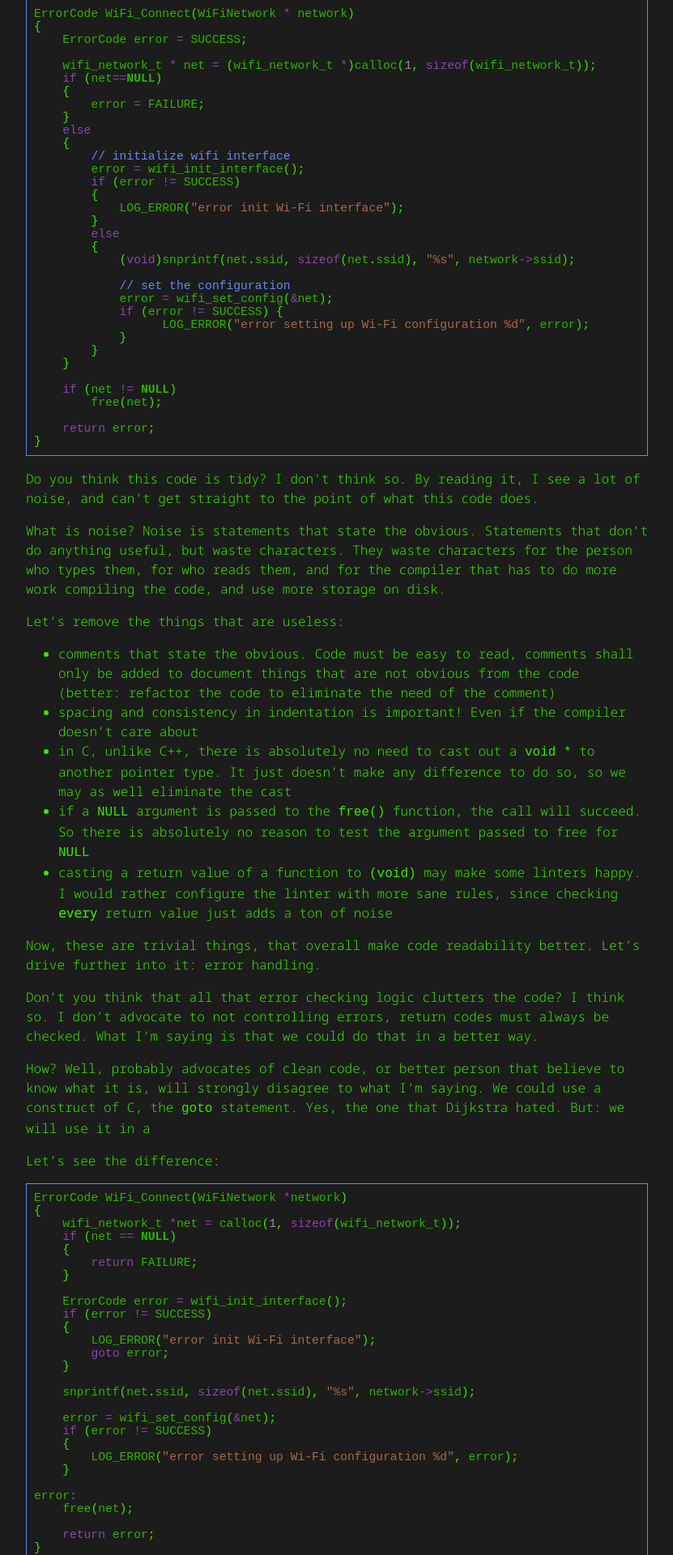
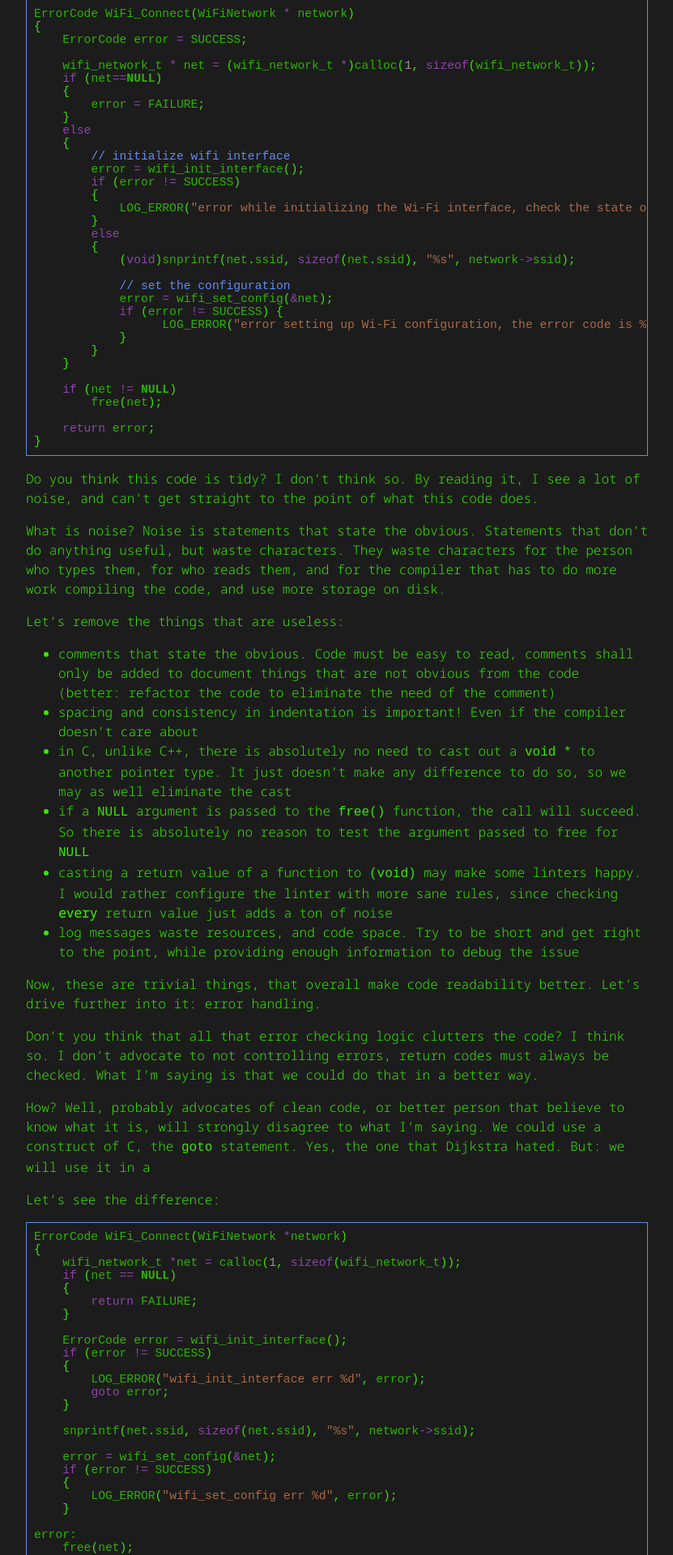
Before and after one commit to alerighi/alerighi.github.io, a Jekyll site: the page built from _posts/2024-04-27-clean-code.md, in a window 1280 px wide. Shown: the part 525-2445 px from the top of the page at 81% size, without its empty margins (224-1055 px from the left). Built offline with Jekyll 4.4.1, drawn with Linux system fonts in a browser that asks for light colours.

Commit message:
update example

```diff
--- a/_posts/2024-04-27-clean-code.md
+++ b/_posts/2024-04-27-clean-code.md
@@ -39,7 +39,7 @@ ErrorCode WiFi_Connect(WiFiNetwork * network)
         error = wifi_init_interface();
         if (error != SUCCESS)
         {
-            LOG_ERROR("error init Wi-Fi interface");
+            LOG_ERROR("error while initializing the Wi-Fi interface, check the state of the MCU");
         }
         else
         {
@@ -48,7 +48,7 @@ ErrorCode WiFi_Connect(WiFiNetwork * network)
             // set the configuration
             error = wifi_set_config(&net);
             if (error != SUCCESS) {
-                  LOG_ERROR("error setting up Wi-Fi configuration %d", error);
+                  LOG_ERROR("error setting up Wi-Fi configuration, the error code is %d", error);
             }
         }
     }
@@ -74,6 +74,7 @@ Let's remove the things that are useless:
 - in C, unlike C++, there is absolutely no need to cast out a `void *` to another pointer type. It just doesn't make any difference to do so, so we may as well eliminate the cast
 - if a `NULL` argument is passed to the `free()` function, the call will succeed. So there is absolutely no reason to test the argument passed to free for `NULL`
 - casting a return value of a function to `(void)` may make some linters happy. I would rather configure the linter with more sane rules, since checking **every** return value just adds a ton of noise
+- log messages waste resources, and code space. Try to be short and get right to the point, while providing enough information to debug the issue
 
 Now, these are trivial things, that overall make code readability better. Let's drive further into it: error handling.
 
@@ -95,7 +96,7 @@ ErrorCode WiFi_Connect(WiFiNetwork *network)
     ErrorCode error = wifi_init_interface();
     if (error != SUCCESS)
     {
-        LOG_ERROR("error init Wi-Fi interface");
+        LOG_ERROR("wifi_init_interface err %d", error);
         goto error;
     }
 
@@ -104,7 +105,7 @@ ErrorCode WiFi_Connect(WiFiNetwork *network)
     error = wifi_set_config(&net);
     if (error != SUCCESS)
     {
-        LOG_ERROR("error setting up Wi-Fi configuration %d", error);
+        LOG_ERROR("wifi_set_config err %d", error);
     }
 
 error:
```
